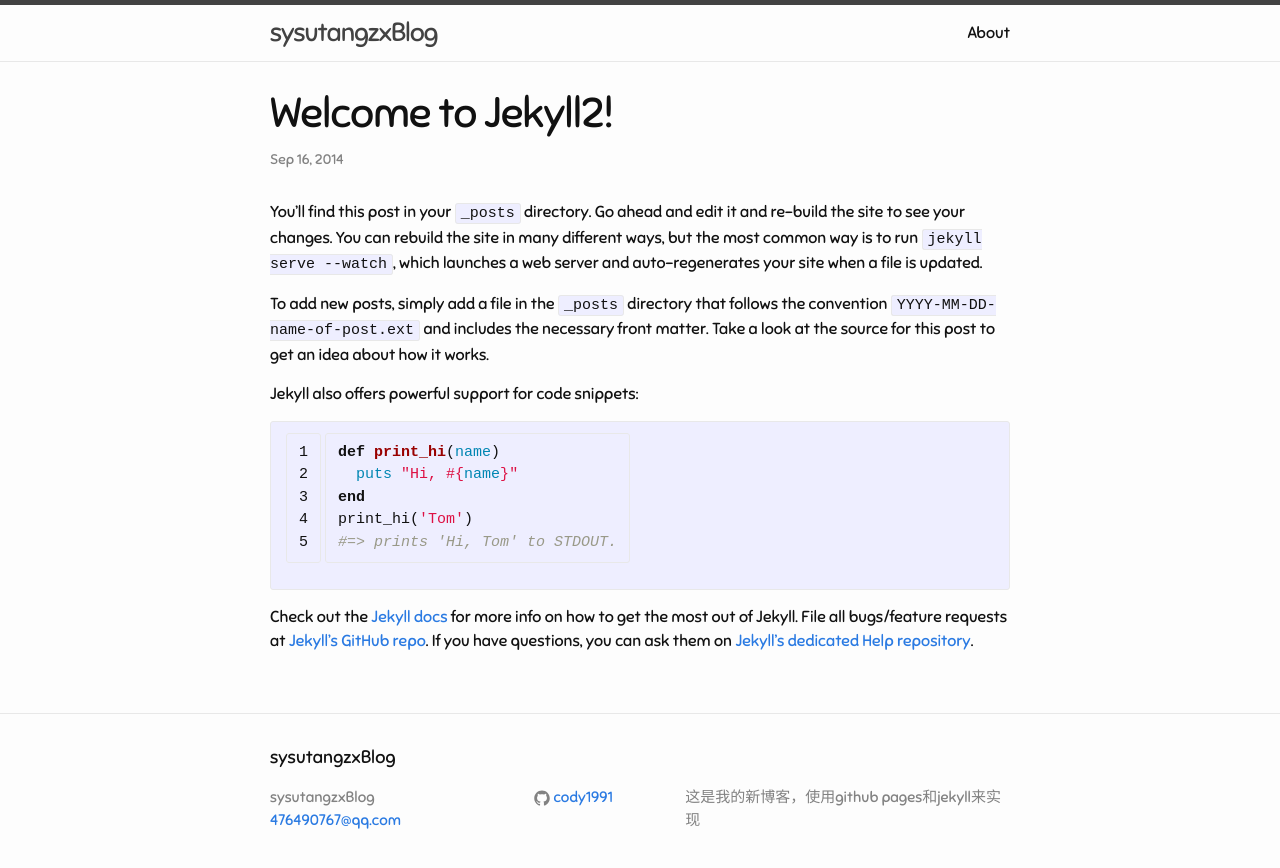
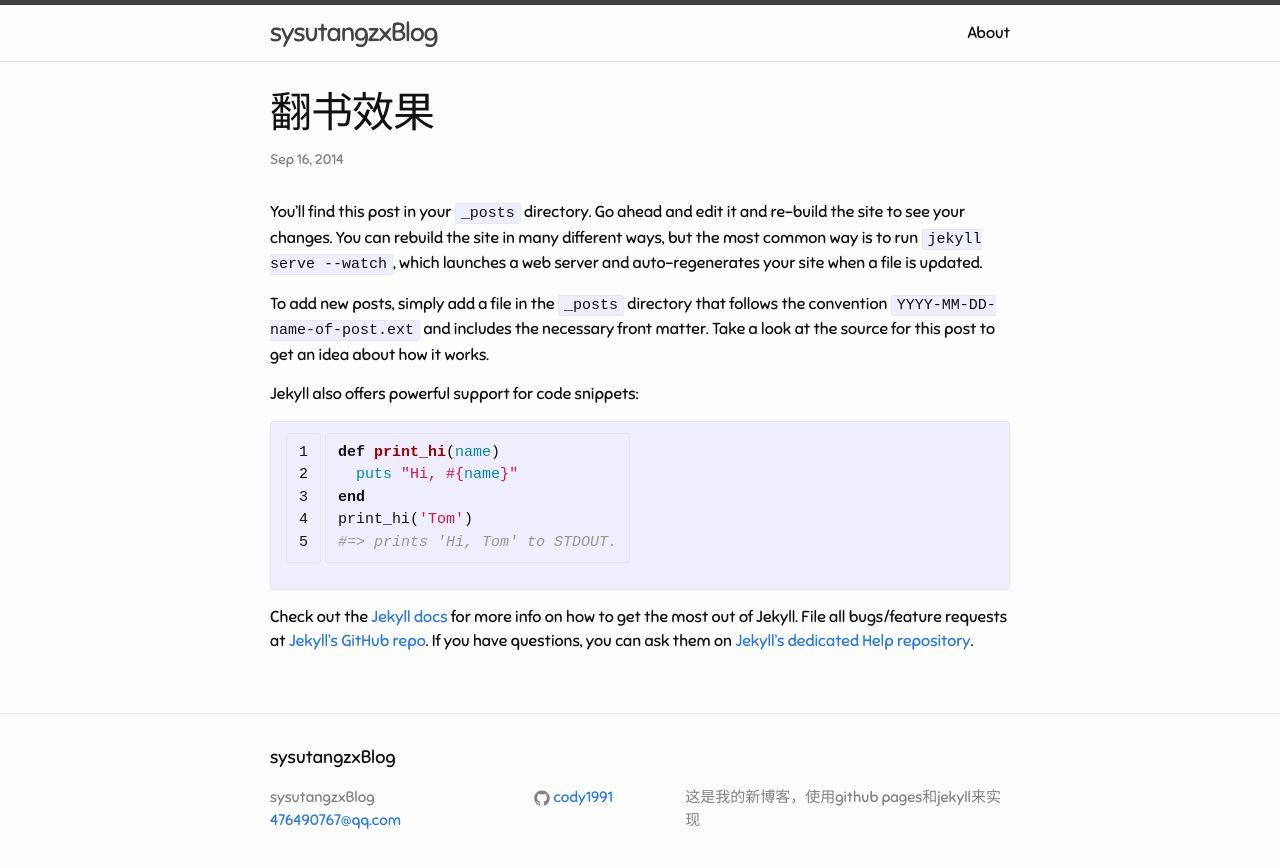
Before and after one commit to luojiyin1987/sysutangzxBlog, a Jekyll site: the page built from _posts/2014-09-16-welcome-to-jekyll2.markdown, in a window 1280 px wide. Shown: the top 868 px of the page. Built offline with Jekyll 4.4.1, drawn with Linux system fonts in a browser that asks for light colours.

Commit message:
翻书翻书

```diff
--- a/_posts/2014-09-16-welcome-to-jekyll.markdown
+++ b/_posts/2014-09-16-welcome-to-jekyll.markdown
@@ -11,7 +11,7 @@
 
 Jekyll also offers powerful support for code snippets:
 
-{% highlight ruby %}
+{% highlight ruby linenos%}
 def print_hi(name)
   puts "Hi, #{name}"
 end
--- a/_posts/2014-09-16-welcome-to-jekyll2.markdown
+++ b/_posts/2014-09-16-welcome-to-jekyll2.markdown
@@ -1,8 +1,8 @@
 ---
 layout: post
-title:  "Welcome to Jekyll2!"
+title:  "翻书效果"
 date:   2014-09-16 17:39:40
-categories: jekyll update
+categories: frontend
 ---
 You’ll find this post in your `_posts` directory. Go ahead and edit it and re-build the site to see your changes. You can rebuild the site in many different ways, but the most common way is to run `jekyll serve --watch`, which launches a web server and auto-regenerates your site when a file is updated.
 
```
